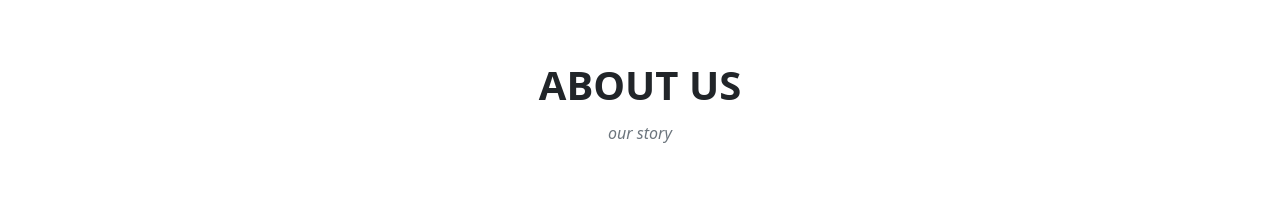
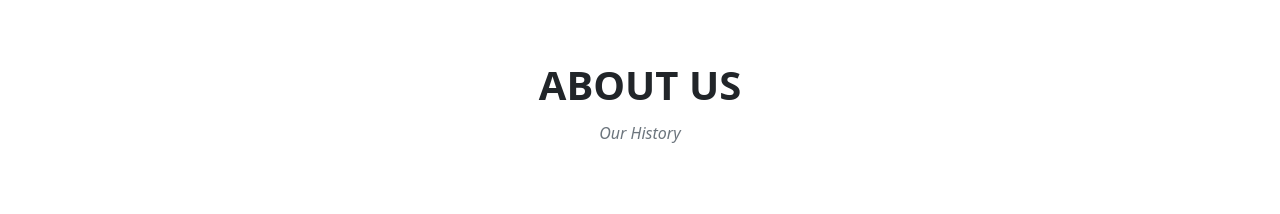
Before and after one commit to aitchijk/aitchijk.github.io, a React (Create React App) app: page / in a window 1280 px wide. Shown: the part 1580-1794 px from the top of the page. Built offline with nearby package versions, Linux system fonts and the light colour scheme.

Commit message:
Update content.js

```diff
--- a/src/data/content.js
+++ b/src/data/content.js
@@ -82,7 +82,7 @@ const content = {
             'name': 'About Us'
         },
         'subheading': {
-            'name': 'our story'
+            'name': 'Our History'
         },
         'details': {
             'text': "Built upon the love of small bands, we here at HIJK Solutions understand what it means to have something amazing, but not enough listeners. In his undergraduate years, Harith Khairul was the Treasurer of the Music Productions Club where he helped organize and plan open mic nights. These were events where dozens of artists beginning their music careers hope to find a space to play their music for people to hear. We hope to help you find your space for your business' music to be heard."
```
